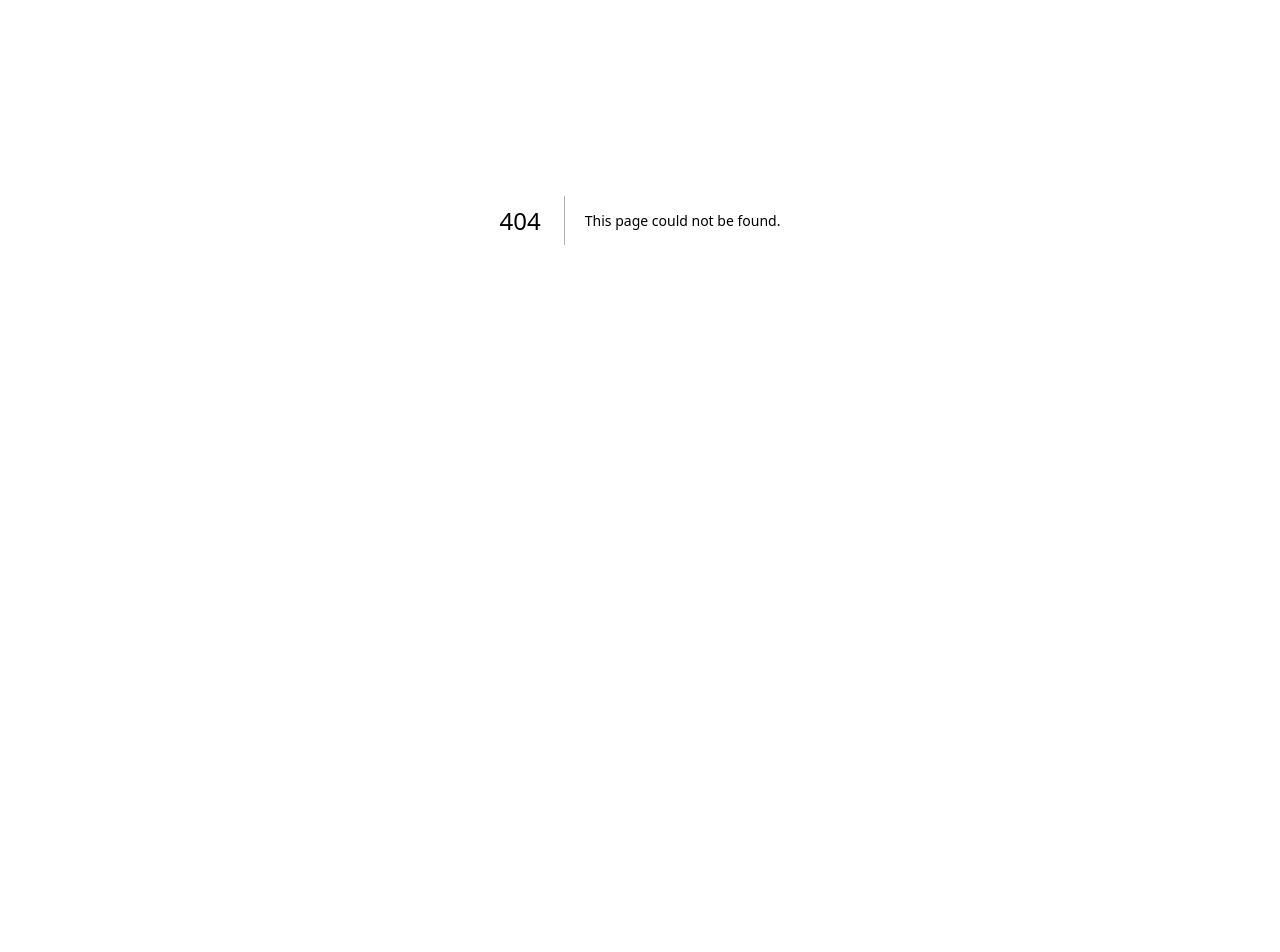
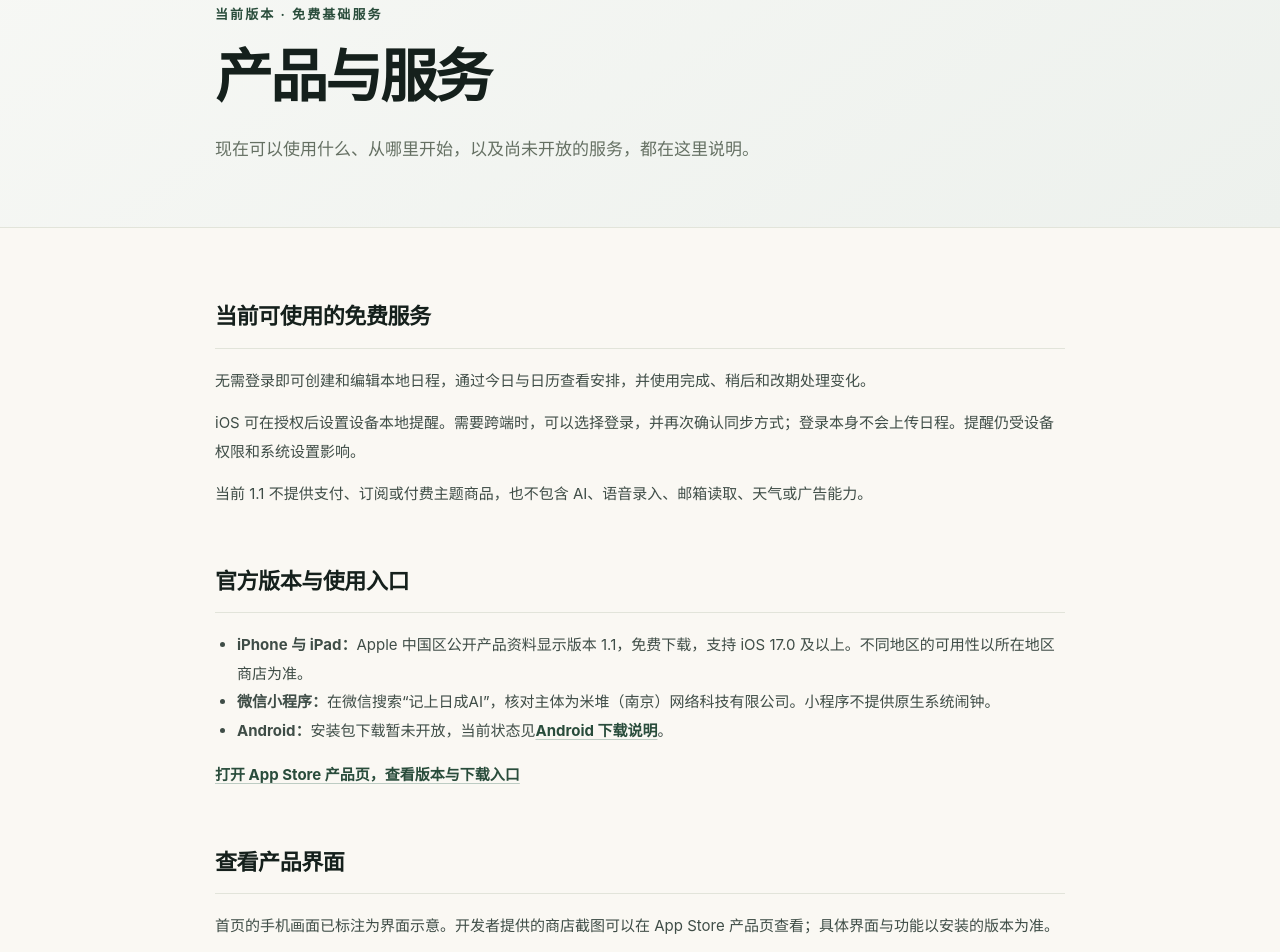
Before and after one commit to w87121416/planchime-homepage, a Next.js app: page /services in a window 1280 px wide. Before the commit this address had no page. Shown: the part 180-1132 px from the top of the page. Before the commit the page ends 800 px from the top, so only its background shows below. Built offline with nearby package versions, Linux system fonts and the light colour scheme.

Commit message:
docs: clarify current free services and support navigation

```diff
--- a/app/components/SiteFrame.tsx
+++ b/app/components/SiteFrame.tsx
@@ -14,10 +14,12 @@ const footerNavigation = [
   { href: "/", label: "首页" },
   { href: "/#platforms", label: "下载与使用" },
   { href: "/download/", label: "Android 下载" },
+  { href: "/services/", label: "产品与服务" },
   { href: "/privacy", label: "隐私政策" },
   { href: "/privacy/data-list", label: "数据与 SDK 清单" },
   { href: "/terms", label: "用户协议" },
   { href: "/support", label: "帮助与支持" },
+  { href: "/contact", label: "联系我们" },
 ];
 
 export function Brand() {
@@ -67,7 +69,7 @@ export function SiteFooter() {
           <p className="footer-note">无需登录即可使用；同步始终由你确认。</p>
         </div>
         <div className="footer-links" aria-label="页脚导航">
-          {/* 页脚只呈现 1.1 已冻结能力，避免把 AI、付费等未来能力误写成已上线。 */}
+          {/* 服务说明明确当前免费范围与未开放商品；入口可见不代表付费能力已上线。 */}
           {footerNavigation.map((item) => (
             item.href.includes("#") ? (
               <a href={item.href} key={item.href}>{item.label}</a>
--- a/app/page.tsx
+++ b/app/page.tsx
@@ -116,7 +116,7 @@ export default function Home() {
         </section>
 
         <section className={styles.container + " " + styles.faqSection} id="faq" aria-labelledby="faq-title">
-          <div><p className={styles.eyebrow}>你可能想知道</p><h2 id="faq-title">把疑问，<br />也说清楚。</h2><Link className={styles.textLink} href="/support">更多帮助 <span aria-hidden="true">↗</span></Link></div>
+          <div><p className={styles.eyebrow}>你可能想知道</p><h2 id="faq-title">把疑问，<br />也说清楚。</h2><Link className={styles.textLink} href="/support">更多帮助 <span aria-hidden="true">↗</span></Link><p><Link className={styles.textLink} href="/services/">产品与服务状态 <span aria-hidden="true">↗</span></Link></p></div>
           <div className={styles.faqList}>{faq.map(([question, answer]) => <details key={question}><summary>{question}<span aria-hidden="true">＋</span></summary><p>{answer}</p></details>)}</div>
         </section>
 
--- /dev/null
+++ b/app/services/page.tsx
@@ -0,0 +1,82 @@
+import type { Metadata } from "next";
+import Link from "next/link";
+import { SiteFrame } from "../components/SiteFrame";
+import { publicSiteFacts } from "../publicSiteFacts";
+
+export const metadata: Metadata = {
+  title: "产品与服务",
+  description: "记上日成当前免费功能、官方使用入口、运营主体、客服，以及会员和主题的开放状态。",
+  alternates: { canonical: "/services/" },
+};
+
+export default function ServicesPage() {
+  const { appStoreUrl, filings } = publicSiteFacts;
+
+  return (
+    <SiteFrame>
+      {/* 只复用已发布的公共文档外框，不挂载登录或购买模块；一级标题保持完整阅读层级。 */}
+      <div className="legal-hero">
+        <div className="shell legal-shell">
+          <p className="eyebrow">当前版本 · 免费基础服务</p>
+          <h1>产品与服务</h1>
+          <p className="legal-summary">现在可以使用什么、从哪里开始，以及尚未开放的服务，都在这里说明。</p>
+        </div>
+      </div>
+
+      <article className="shell legal-shell legal-content">
+        <section className="legal-section" aria-labelledby="available-services">
+          <h2 id="available-services">当前可使用的免费服务</h2>
+          <p>无需登录即可创建和编辑本地日程，通过今日与日历查看安排，并使用完成、稍后和改期处理变化。</p>
+          <p>iOS 可在授权后设置设备本地提醒。需要跨端时，可以选择登录，并再次确认同步方式；登录本身不会上传日程。提醒仍受设备权限和系统设置影响。</p>
+          <p>当前 1.1 不提供支付、订阅或付费主题商品，也不包含 AI、语音录入、邮箱读取、天气或广告能力。</p>
+        </section>
+
+        <section className="legal-section" aria-labelledby="official-product">
+          <h2 id="official-product">官方版本与使用入口</h2>
+          <ul>
+            <li><strong>iPhone 与 iPad：</strong>Apple 中国区公开产品资料显示版本 1.1，免费下载，支持 iOS 17.0 及以上。不同地区的可用性以所在地区商店为准。</li>
+            <li><strong>微信小程序：</strong>在微信搜索“记上日成AI”，核对主体为米堆（南京）网络科技有限公司。小程序不提供原生系统闹钟。</li>
+            <li><strong>Android：</strong>安装包下载暂未开放，当前状态见<Link className="inline-link" href="/download/">Android 下载说明</Link>。</li>
+          </ul>
+          {appStoreUrl ? (
+            <p><a className="inline-link" href={appStoreUrl}>打开 App Store 产品页，查看版本与下载入口</a></p>
+          ) : <p>当前商店入口核验中，可通过<Link className="inline-link" href="/contact">官方客服</Link>了解使用方式。</p>}
+        </section>
+
+        <section className="legal-section" aria-labelledby="product-images">
+          <h2 id="product-images">查看产品界面</h2>
+          <p>首页的手机画面已标注为界面示意。开发者提供的商店截图可以在 App Store 产品页查看；具体界面与功能以安装的版本为准。</p>
+          {appStoreUrl ? <p><a className="inline-link" href={appStoreUrl}>查看官方商店截图</a></p> : null}
+          <p>体验基础流程无需账号：打开 App，新建一条日程，在今日和日历中查看，再按需要完成、稍后或改期。</p>
+        </section>
+
+        <section className="legal-section" aria-labelledby="planned-services">
+          <h2 id="planned-services">会员与主题：尚未开放购买</h2>
+          {/* 经营方向不等于商品已上线；未有可交付权益与正式商品事实前，不生成价格或购买入口。 */}
+          <ul>
+            <li><strong>会员服务：</strong>处于规划阶段。目前没有已开放销售的会员权益、商品价格或计费周期。</li>
+            <li><strong>主题商品：</strong>处于规划阶段。目前没有已开放销售的付费主题目录。款式、适用版本与使用规则将在正式开放时说明。</li>
+          </ul>
+          <p>本网站目前不提供下单、支付、预付款、免费试用转扣费或自动续费。浏览本页、下载 App 或联系客服不会产生订阅。</p>
+          <p>正式开放前，会说明实际权益、价格、有效期、交付方式、适用平台、退款路径与客服方式。当前免费基础服务可以继续使用。</p>
+        </section>
+
+        <section className="legal-section" aria-labelledby="operator">
+          <h2 id="operator">运营主体与备案</h2>
+          <p>运营主体：米堆（南京）网络科技有限公司。官方网站：planchime.com。</p>
+          <p>Apple 产品页的开发者名称为 Midui (Nanjing) Network Technology Co., Ltd.。</p>
+          {filings.filter((record) => record.kind === "icp").map((record) => (
+            <p key={record.number}>网站备案：{record.href ? <a className="inline-link" href={record.href} target="_blank" rel="noreferrer">{record.number}</a> : record.number}。</p>
+          ))}
+        </section>
+
+        <section className="legal-section" aria-labelledby="service-support">
+          <h2 id="service-support">使用支持与服务反馈</h2>
+          <p>使用、账号、数据或服务状态问题，可发邮件至 <a className="inline-link" href="mailto:zhangxiao@planchime.com">zhangxiao@planchime.com</a>。请说明使用平台、版本、问题和希望得到的帮助，必要时附脱敏截图。</p>
+          <p>若有付款相关疑问，请提供对应页面链接和问题描述。当前官网未开放收款，请勿通过邮件发送密码、验证码、完整银行卡信息或进行预付款。</p>
+          <p><Link className="inline-link" href="/support">帮助与支持</Link> · <Link className="inline-link" href="/contact">联系我们</Link> · <Link className="inline-link" href="/privacy">隐私政策</Link> · <Link className="inline-link" href="/terms">用户协议</Link></p>
+        </section>
+      </article>
+    </SiteFrame>
+  );
+}
--- a/app/sitemap.ts
+++ b/app/sitemap.ts
@@ -17,6 +17,7 @@ export default function sitemap(): MetadataRoute.Sitemap {
     { path: "/download/", changeFrequency: "weekly", priority: 0.9, lastModified: new Date("2026-09-11T00:00:00+08:00") },
     { path: "/support", changeFrequency: "monthly", priority: 0.8 },
     { path: "/contact", changeFrequency: "monthly", priority: 0.7 },
+    { path: "/services/", changeFrequency: "monthly", priority: 0.8, lastModified: new Date("2026-10-20T00:00:00+08:00") },
     { path: "/privacy", changeFrequency: "monthly", priority: 0.8 },
     { path: "/privacy/data-list", changeFrequency: "monthly", priority: 0.6 },
     { path: "/terms", changeFrequency: "monthly", priority: 0.7 },
--- a/app/subscription/page.tsx
+++ b/app/subscription/page.tsx
@@ -30,6 +30,7 @@ export default function SubscriptionPage() {
       ]}
     >
       <LegalSection title="1. 当前状态">
+        <p>当前 1.1 的免费能力、会员与主题开放状态，以及运营主体和客服入口，见<Link className="inline-link" href="/services/">产品与服务</Link>。下述未来续费规则不代表已开放购买。</p>
         {hasStorePrices ? (
           <>
             <ul>
--- a/app/support/page.tsx
+++ b/app/support/page.tsx
@@ -79,12 +79,18 @@ export default function SupportPage() {
               <summary>当前有哪些登录方式？</summary>
               <p>iOS 支持手机号验证码、Apple 和微信；Android 支持手机号验证码和微信；微信小程序使用微信登录。1.1 不提供 AI、邮箱读取、天气、支付、订阅或广告。</p>
             </details>
+            <details>
+              <summary>会员和主题可以购买了吗？</summary>
+              <p>尚未开放购买。当前使用免费基础服务，官网没有下单、支付或自动扣费入口。会员和主题的开放状态、运营主体及使用入口见<Link className="inline-link" href="/services/">产品与服务</Link>。</p>
+            </details>
           </div>
         </div>
       </section>
 
       <section className="support-links">
         <div className="shell support-link-row">
+          <Link href="/services/">产品与服务 <span aria-hidden="true">→</span></Link>
+          <Link href="/contact">联系我们 <span aria-hidden="true">→</span></Link>
           <Link href="/privacy">隐私政策 <span aria-hidden="true">→</span></Link>
           <Link href="/privacy/data-list">数据与 SDK 清单 <span aria-hidden="true">→</span></Link>
           <Link href="/terms">用户协议 <span aria-hidden="true">→</span></Link>
--- a/package.json
+++ b/package.json
@@ -8,7 +8,7 @@
   "scripts": {
     "dev": "WRANGLER_LOG_PATH=.wrangler/wrangler.log vinext dev",
     "build": "WRANGLER_LOG_PATH=.wrangler/wrangler.log vinext build",
-    "typecheck:static": "tsc --noEmit --incremental false --strict --jsx react-jsx --module esnext --moduleResolution bundler --target es2017 --lib dom,dom.iterable,esnext --skipLibCheck --esModuleInterop --resolveJsonModule app/layout.tsx app/page.tsx app/robots.ts app/sitemap.ts app/components/LegalPage.tsx app/components/SiteFrame.tsx app/account-deletion/page.tsx app/contact/page.tsx app/download/page.tsx app/privacy/page.tsx app/privacy/data-list/page.tsx app/subscription/page.tsx app/support/page.tsx app/terms/page.tsx app/wechat/page.tsx",
+    "typecheck:static": "tsc --noEmit --incremental false --strict --jsx react-jsx --module esnext --moduleResolution bundler --target es2017 --lib dom,dom.iterable,esnext --skipLibCheck --esModuleInterop --resolveJsonModule app/layout.tsx app/page.tsx app/robots.ts app/sitemap.ts app/components/LegalPage.tsx app/components/SiteFrame.tsx app/account-deletion/page.tsx app/contact/page.tsx app/download/page.tsx app/privacy/page.tsx app/privacy/data-list/page.tsx app/services/page.tsx app/subscription/page.tsx app/support/page.tsx app/terms/page.tsx app/wechat/page.tsx",
     "build:static": "npm run typecheck:static && PLANCHIME_STATIC_EXPORT=1 next build",
     "start": "WRANGLER_LOG_PATH=.wrangler/wrangler.log vinext start",
     "test": "npm run build && node --test tests/*.test.mjs",
```
Also changed, not shown: app/contact/page.tsx (+4 -3 lines), 4 other files (tests, documents, lock files or other folders).
